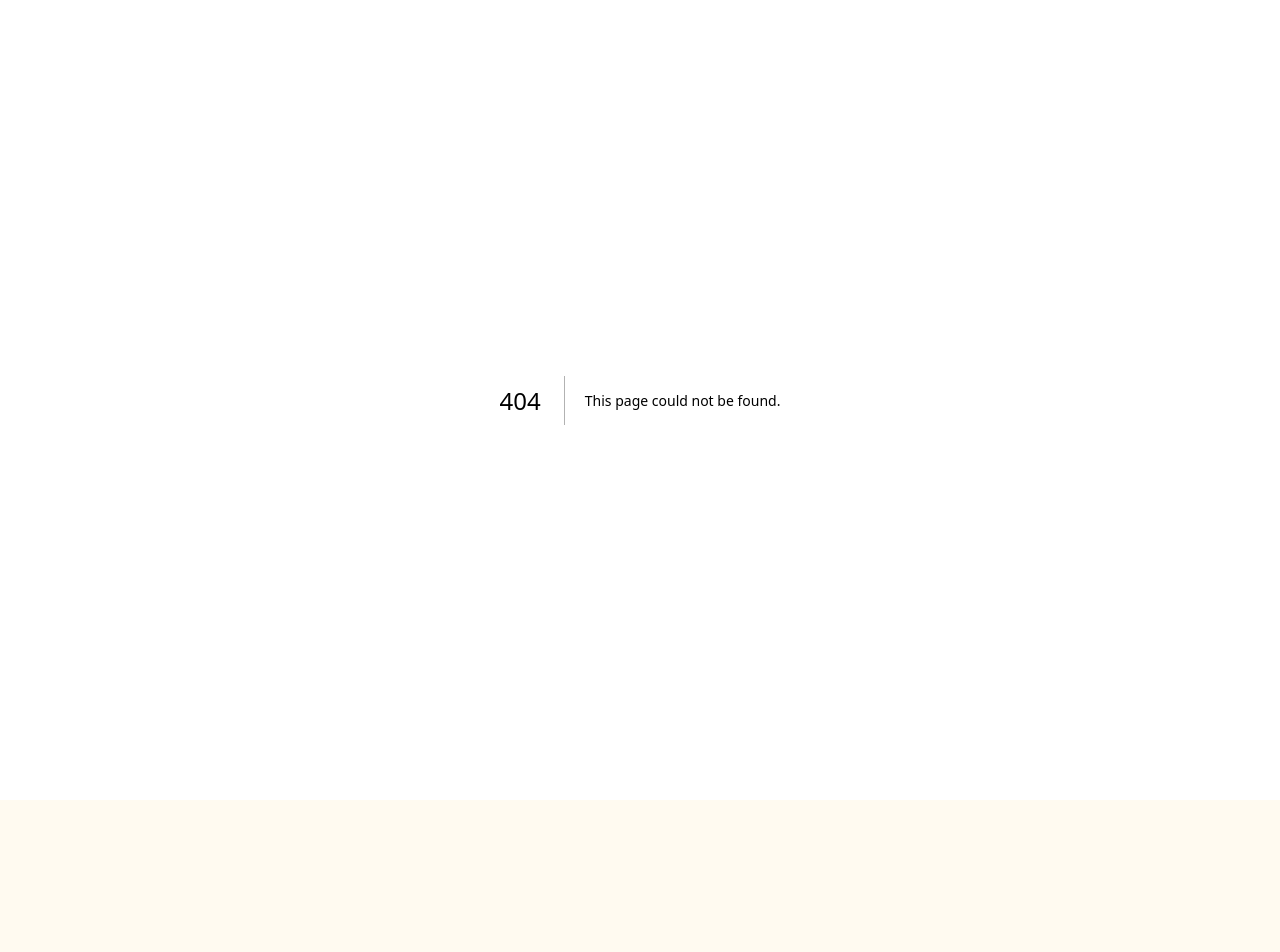
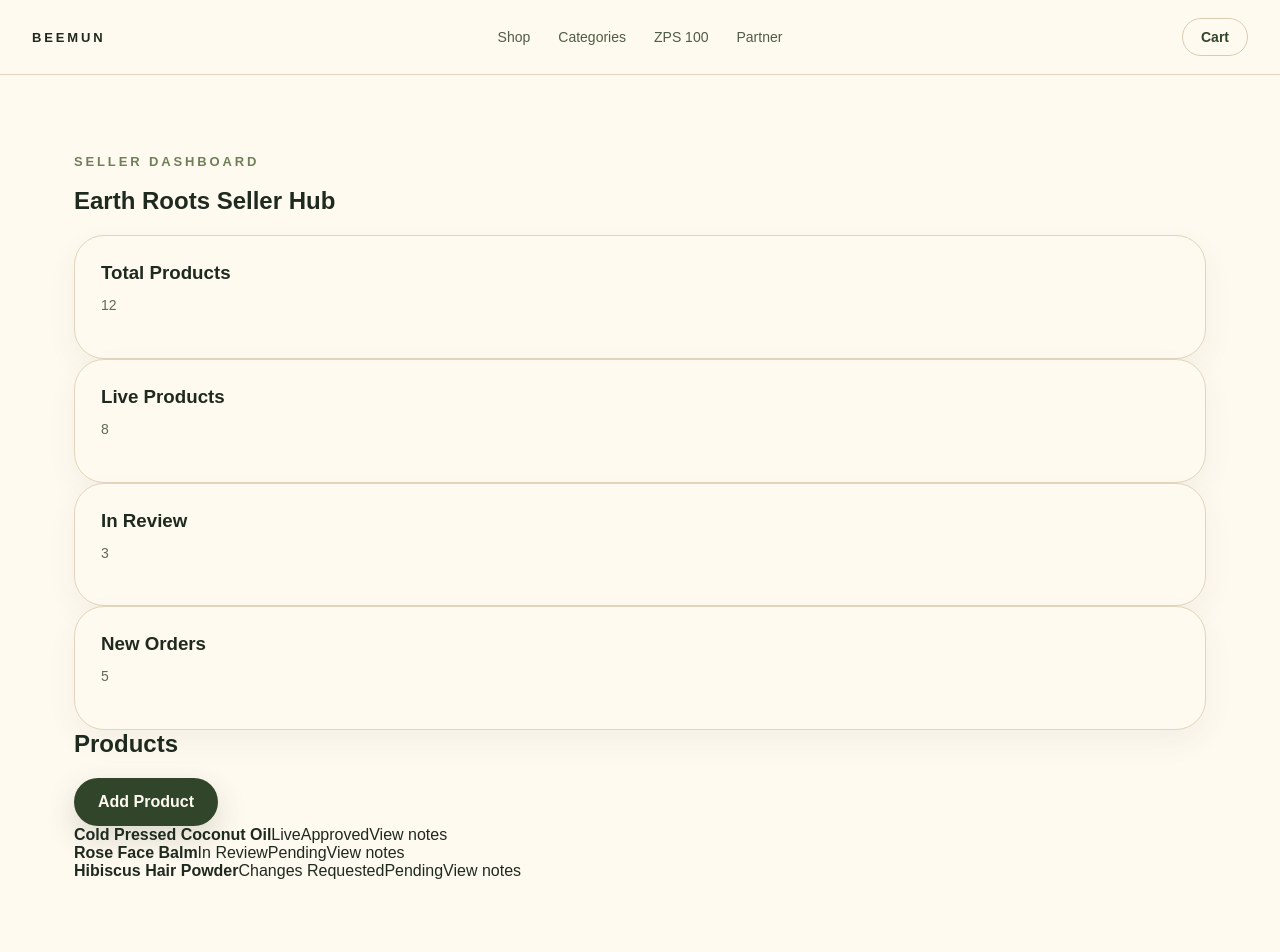
Before and after one commit to reveritnow/beemun-frontend, a Next.js app: page /seller-demo in a window 1280 px wide. Before the commit this address had no page. Shown: the top 952 px of the page. Before the commit the page ends 800 px from the top, so only its background shows below. Built offline with nearby package versions, Linux system fonts and the light colour scheme.

Commit message:
Add seller dashboard demo page

```diff
--- /dev/null
+++ b/src/app/seller-demo/page.tsx
@@ -0,0 +1,37 @@
+import SiteHeader from '@/components/SiteHeader'
+import SiteFooter from '@/components/SiteFooter'
+
+const products = [
+  { name: 'Cold Pressed Coconut Oil', status: 'Live', zps: 'Approved' },
+  { name: 'Rose Face Balm', status: 'In Review', zps: 'Pending' },
+  { name: 'Hibiscus Hair Powder', status: 'Changes Requested', zps: 'Pending' },
+]
+
+export default function SellerDemoPage() {
+  return (
+    <main>
+      <SiteHeader />
+      <section className="dashboard-page section-wrap">
+        <p className="section-eyebrow">Seller dashboard</p>
+        <h1>Earth Roots Seller Hub</h1>
+        <div className="dashboard-grid">
+          <article className="info-card"><h3>Total Products</h3><p>12</p></article>
+          <article className="info-card"><h3>Live Products</h3><p>8</p></article>
+          <article className="info-card"><h3>In Review</h3><p>3</p></article>
+          <article className="info-card"><h3>New Orders</h3><p>5</p></article>
+        </div>
+        <div className="dashboard-panel">
+          <div className="catalog-header"><h2>Products</h2><a className="btn-primary" href="#add-product">Add Product</a></div>
+          <div className="dashboard-table">
+            {products.map((product) => (
+              <div className="dashboard-row" key={product.name}>
+                <strong>{product.name}</strong><span>{product.status}</span><span>{product.zps}</span><a href="#notes">View notes</a>
+              </div>
+            ))}
+          </div>
+        </div>
+      </section>
+      <SiteFooter />
+    </main>
+  )
+}
```
